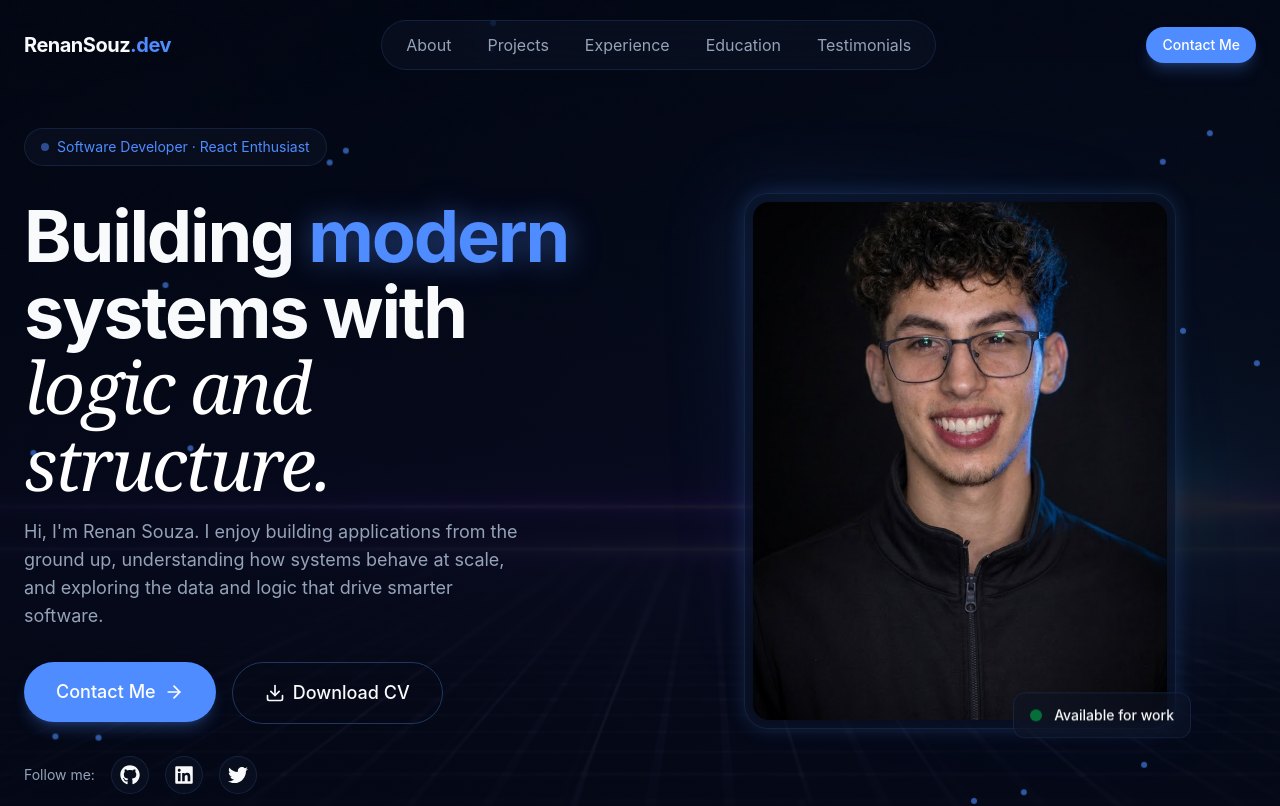
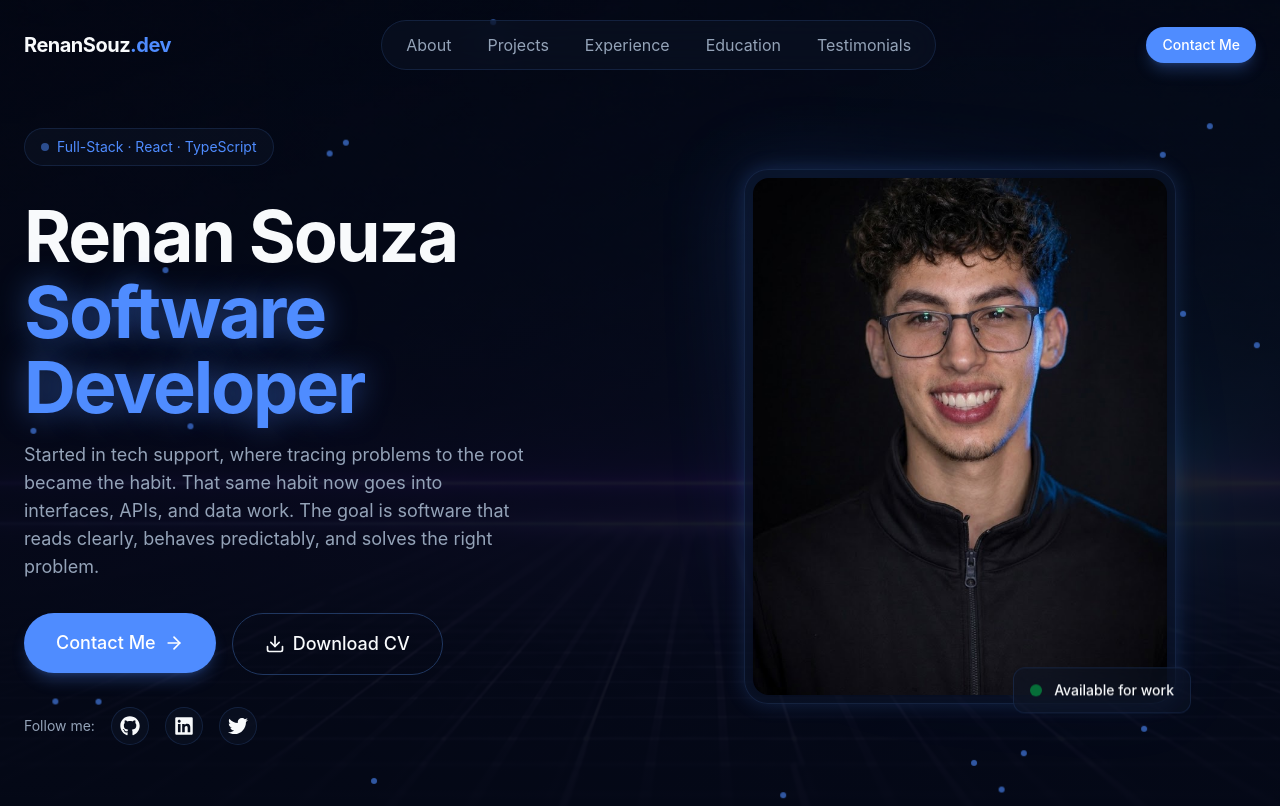
Before and after one commit to renansouz/renansouz.dev.portfolio, a React (Vite) app: page / in a window 1280 px wide. Shown: the top 806 px of the page. Built offline with nearby package versions, Linux system fonts and the light colour scheme.

Commit message:
fix: hero section text format changed for a better introduction

```diff
--- a/src/sections/Hero.jsx
+++ b/src/sections/Hero.jsx
@@ -64,25 +64,21 @@ export const Hero = () => {
             <div className="animate-fade-in">
               <span className="inline-flex items-center gap-2 px-4 py-2 rounded-full glass text-sm text-primary">
                 <span className="w-2 h-2 bg-primary rounded-full animate-pulse" />
-                  Software Developer · React Enthusiast
+                  Full-Stack · React · TypeScript
                 </span>
             </div>
 
             <div className="space-y-4 ">
              <h1 className="text-4xl md:text-6xl lg:text-7xl font-bold leading-[1.05] tracking-[-0.03em]">
-                Building
-                <span className="text-primary glow-text"> modern</span>
-                <br />
-                systems with
-                <br />
-                <span className="font-serif italic font-normal text-white">
-                  logic and structure.
-                </span>
+                 Renan Souza
+                 <br />
+                <span className="text-primary glow-text">Software Developer</span>
+
               </h1>
               <p className="text-lg text-muted-foreground max-w-lg animate-fade-in animation-delay-200">
-               Hi, I'm Renan Souza. I enjoy building applications from the ground up,
-                understanding how systems behave at scale, and exploring the data and
-                logic that drive smarter software.
+                Started in tech support, where tracing problems to the root became the habit.
+                That same habit now goes into interfaces, APIs, and data work.
+                The goal is software that reads clearly, behaves predictably, and solves the right problem.
               </p>
             </div>
 
```
